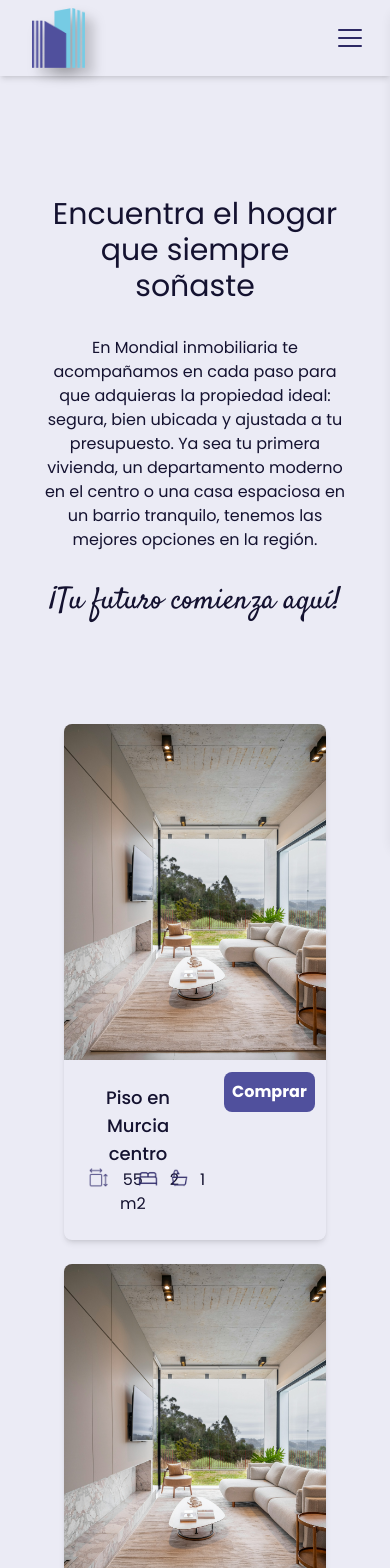
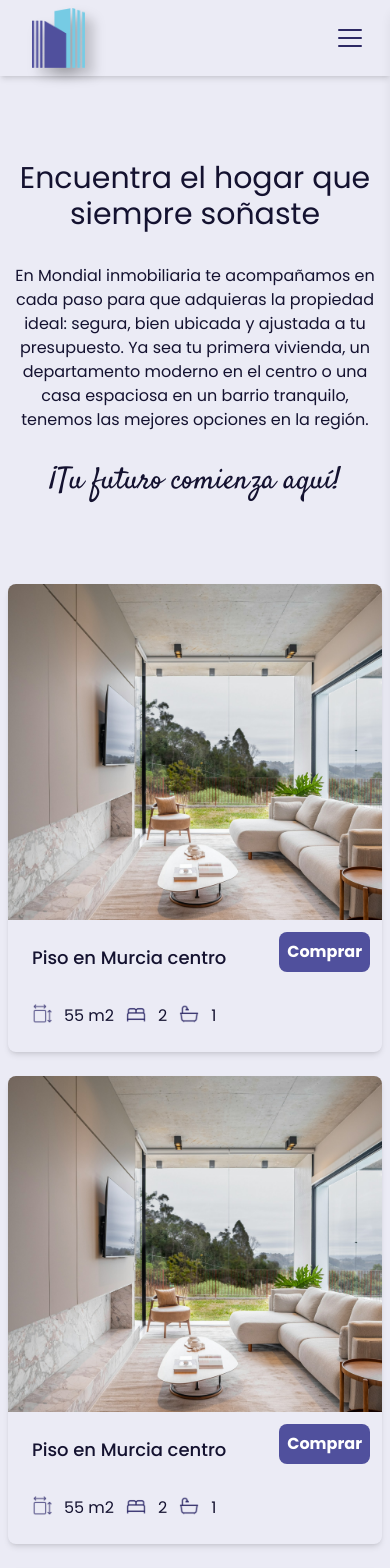
Before and after one commit to pamonge/Mondial, a React (Vite) app: page /rent in a window 390 px wide. Shown: the top 1568 px of the page. Built offline with nearby package versions, Linux system fonts and the light colour scheme.

Commit message:
Fix: buy and sell

```diff
--- a/src/components/buysellservices/CardBuySellComponent.jsx
+++ b/src/components/buysellservices/CardBuySellComponent.jsx
@@ -19,8 +19,8 @@ export const CardBuySellComponent = ({ info, link, desc }) => {
                 <p>{info.price}</p>
             </div>
             <div className="flex">
-                <div className={`${servicesStyle.textContainer} pb-6`}>
-                    <h3 className={servicesStyle.h3Styles}>
+                <div className={`${servicesStyle.textContainer} pb-6 gap-8`}>
+                    <h3 className={`${servicesStyle.h3Styles} text-left`}>
                         {info.location}
                     </h3>
                     <div className={cardStyle.cardDesc}>
--- a/src/components/buysellservices/ServicesComponent.jsx
+++ b/src/components/buysellservices/ServicesComponent.jsx
@@ -3,7 +3,7 @@ import appStyles from '../../styles/appStyles'
 // Este componente es generico para compra, venta o alquiler
 export const ServicesComponent = ({ title, text, satisfy, list }) => {
   return (
-    <div className='flex flex-col gap-8 p-10'>
+    <div className='flex flex-col gap-8 min-lg:p-10 p-1 '>
       <h2 className={appStyles.title}>{title}</h2>
       <p className='text-center' >{text}</p>
       <p className='text-center satisfy-regular text-3xl' >{satisfy}</p>
--- a/src/components/footer/SocialMediaComponent.jsx
+++ b/src/components/footer/SocialMediaComponent.jsx
@@ -12,7 +12,7 @@ export const SocialMediaComponent = () => {
     <div className='flex text-[#141230] gap-10 max-h-11/12 items-center p-8 max-md:flex-col'>
       <div className='min-md:w-1/2 max-sm:w-11/12 max-sm:pt-3 h-auto justify-around'>
         <div className='max-h-1/2'>
-          <img className='h-1/2' src={logo} alt="logo" />
+          <img className='max-h-1/3 min-xl:pt-8 min-xl:px-10' src={logo} alt="logo" />
         </div>
         {/* redes sociales */}
         <div className='flex justify-between py-3.5' >
--- a/src/components/navigation/MenuLinksComponent.jsx
+++ b/src/components/navigation/MenuLinksComponent.jsx
@@ -40,7 +40,7 @@ export const MenuLinksComponent = ({
           </button>
 
           {isOpen && (
-            <ul className="absolute left-0 mt-2 bg-[#EBEBF5] rounded-xl py-2 w-64 border border-gray-100 font-normal shadow-2xl min-md:-left-4/12">
+            <ul className="absolute -left-12 mt-2 bg-[#EBEBF5] rounded-xl py-2 w-64 border border-gray-100 font-normal shadow-2xl min-md:-left-4/12">
               <li className="px-4 py-2 hover:text-[#50509D] cursor-pointer">
                 <NavLink onClick={closeMenu}  to='/buy' >Comprar una propiedad</NavLink>
               </li>
--- a/src/styles/servicesComponentStyle.js
+++ b/src/styles/servicesComponentStyle.js
@@ -12,7 +12,7 @@ export const servicesStyle = {
 
     title3:`p-6 text-center flex-grow text-[${colorPrincipal}]lg:text-2xl flex flex-col justify-center`,
     // Contenedor de la "caja" blanca que envuelve las 3 tarjetas
-    gridContainer: 'container mx-auto max-w-7xl  p-6 lg:p-10  grid grid-cols-1 lg:grid-cols-3 gap-6 lg:gap-8',
+    gridContainer: 'container mx-auto max-w-7xl  p-1 lg:p-10  grid grid-cols-1 lg:grid-cols-3 gap-6 lg:gap-8',
 
     //  Estilos para CADA tarjeta
     cardContainer: 'flex flex-col rounded-lg shadow-md overflow-hidden transform transition-transform duration-300 hover:shadow-xl hover:scale-95',
```
